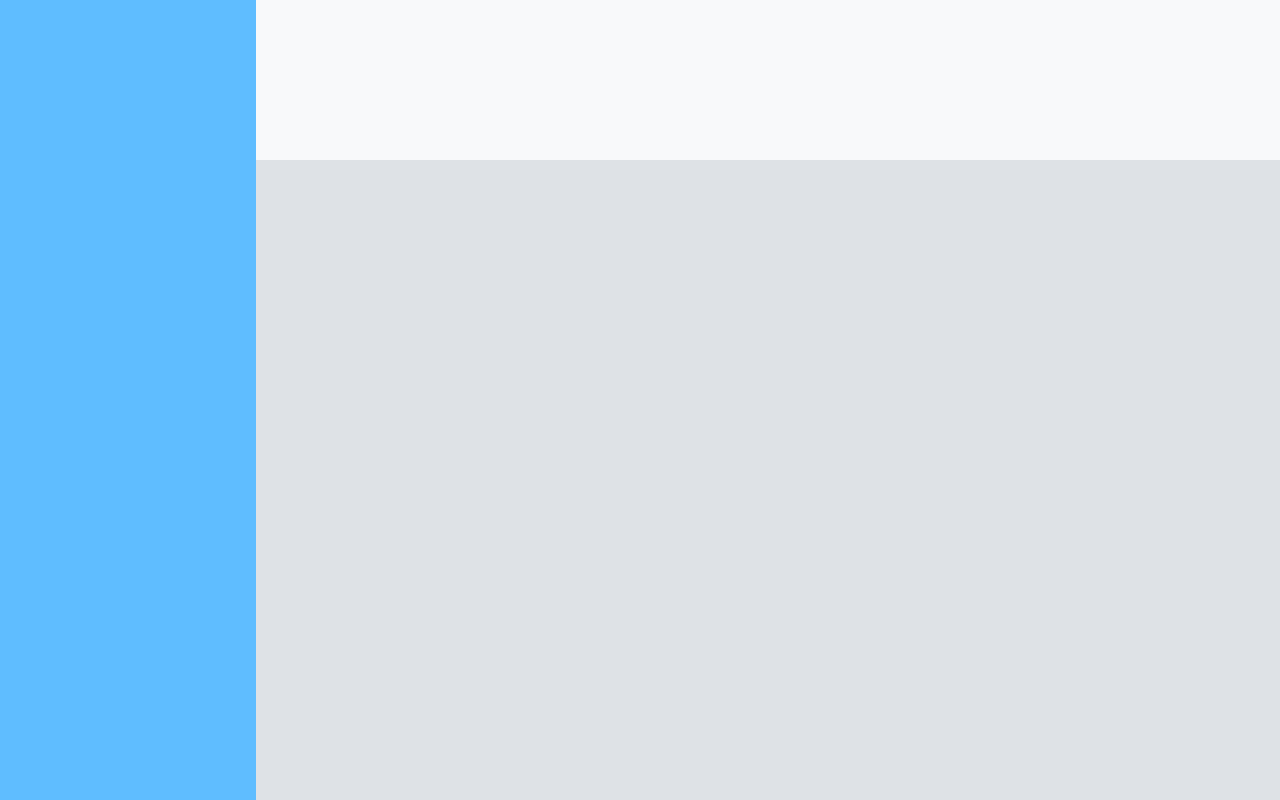
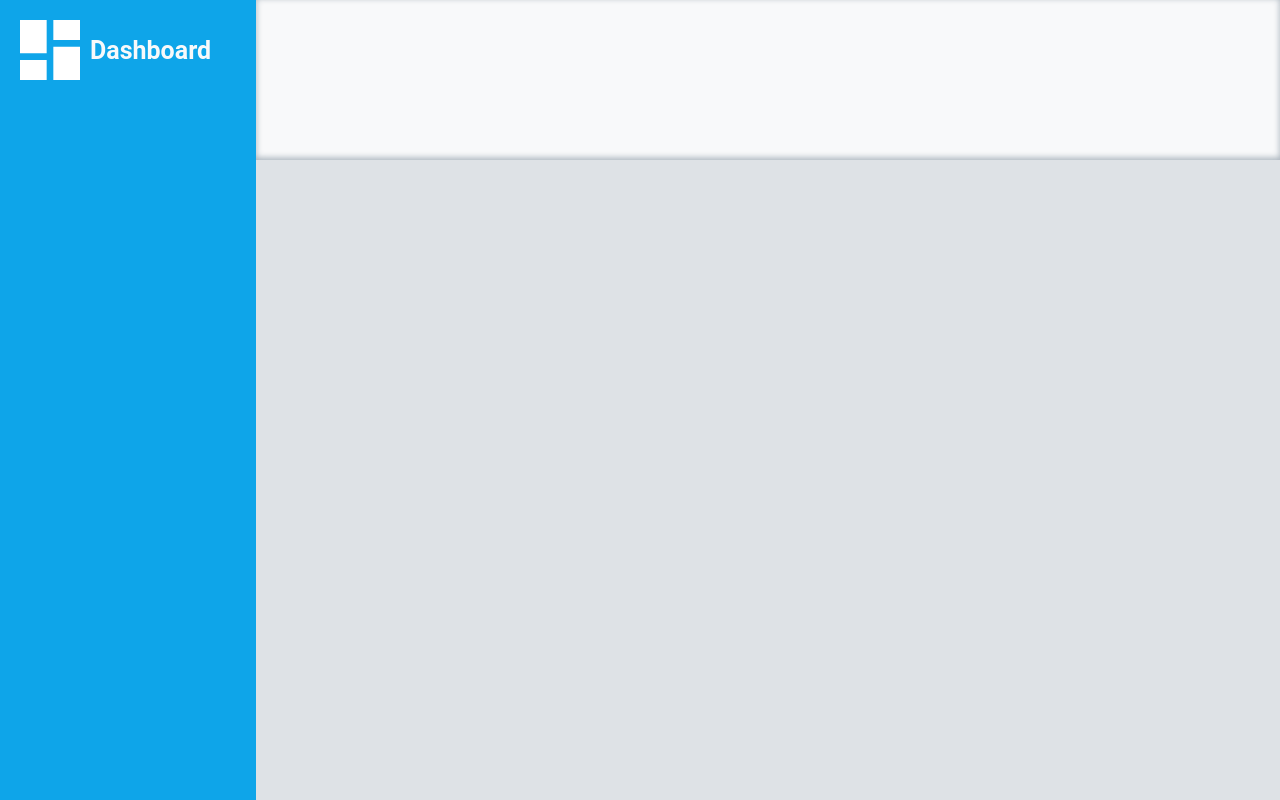
Before and after one commit to ytb664/admin-dashboard, a plain HTML site: page index.html in a window 1280 px wide. Drawn offline with Linux system fonts and the light colour scheme.

Commit message:
Style sidebar head

```diff
--- a/index.html
+++ b/index.html
@@ -8,8 +8,21 @@
 </head>
 <body>
     <div class="container">
-        <div class="header"></div>
-        <div class="sidebar"></div>
+        <div class="header">
+
+        </div>
+        <div class="sidebar">
+            <div class="dashboard">
+                <svg
+                    xmlns="http://www.w3.org/2000/svg"
+                    viewBox="0 0 24 24"><title>view-dashboard</title><path
+                    d="M13,3V9H21V3M13,21H21V11H13M3,21H11V15H3M3,13H11V3H3V13Z"
+                    fill="white"
+                    class="logo" />
+                </svg>
+                <h1 class="dashboard-title">Dashboard</h1>
+            </div>
+        </div>
         <div class="main-content"></div>
     </div>
 </body>
--- a/style.css
+++ b/style.css
@@ -1,8 +1,9 @@
 :root {
     font-size: 62.5%;
     --primary-color: #f8f9fa;
-    --secondary-color: #5FBDFF;
+    --secondary-color: #0ea5e9;
     --background-color: #dee2e6;
+    --font-main: black;
 }
 
 * {
@@ -10,7 +11,10 @@
 	margin: 0;
 }
 
+@import url('https://fonts.googleapis.com/css2?family=Roboto&display=swap');
+
 .container {
+    font-family: 'Roboto', sans-serif;
     width: 100vw;
     height: 100vh;
     display: grid;
@@ -21,12 +25,29 @@
         background-color: var(--primary-color);
         grid-column: 2 / 3;
         grid-row: 1 / 2;
+        box-shadow: rgba(50, 50, 93, 0.25) 0px 50px 100px -20px, rgba(0, 0, 0, 0.3) 0px 30px 60px -30px, rgba(10, 37, 64, 0.35) 0px -2px 6px 0px inset;
     }
 
     > .sidebar {
+        color: var(--primary-color);
         background-color: var(--secondary-color);
         grid-column: 1 / 2;
         grid-row: 1 / 3;
+
+        > .dashboard {
+            padding: 10px;
+            align-items: center;
+            display: grid;
+            grid-template-columns: 1fr 2fr;
+
+            > svg {
+                width: 80px;
+            }
+
+            > .dashboard-title {
+                font-size: 2.5rem;
+            }
+        }
     }
 
     > .main-content {
```
Also changed, not shown: img/ship.jpg (added), img/view-dashboard.svg (added).
